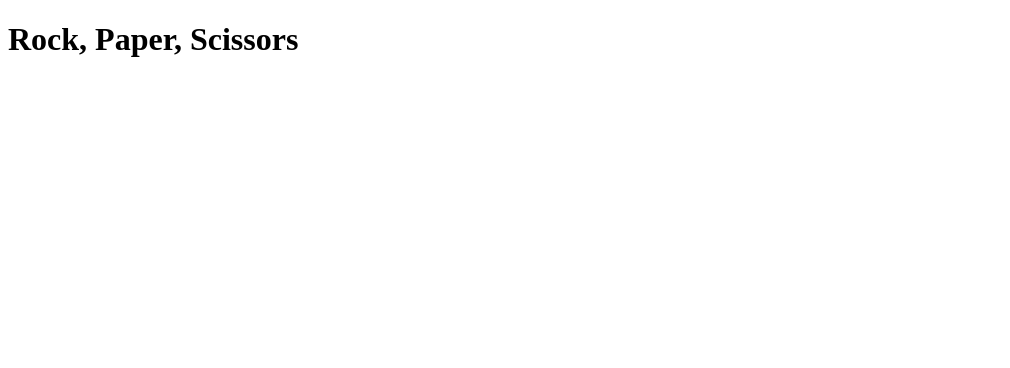
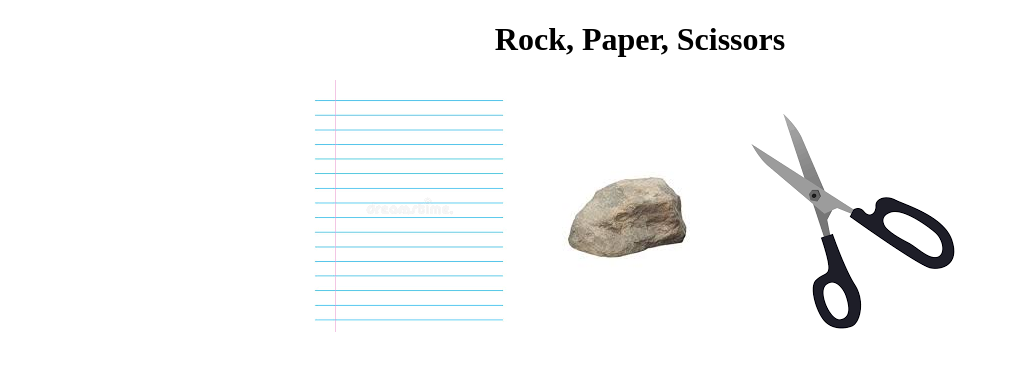
Before and after one commit to dorodev/Rock-Paper-Scissor, a plain HTML site: page index.html in a window 1280 px wide. Shown: the whole page, without its empty margins (0-1010 px from the left). Drawn offline with Linux system fonts and the light colour scheme.

Commit message:
First Commit

```diff
--- a/index.html
+++ b/index.html
@@ -9,6 +9,13 @@
     </head>
     <body>
     <h1>Rock, Paper, Scissors</h1>
+    <div class="images">
+        <img src="image/paper.png">
+        <img src="image/rock.jpg">
+        <img src="image/scissor.png">
+
+    </div>
+
         <script>
             alert("Rock, Paper, Scissors");
             let playerscore = 0;
@@ -49,7 +56,11 @@
              }else if (computerSelection == "Scissors" (playerSelection) == "paper"){
                  compScore++
                  return 'sorry, the computer won!'
-}           else return 'Invalid Entry'
+                        }
+                       else
+
+                        return 'Invalid Entry'
+        }
 console.log(playerScore)
 console.log(compScore)
 
--- a/style.css
+++ b/style.css
@@ -0,0 +1,7 @@
+h1{
+    text-align: center;
+}
+
+.images{
+    text-align: center;
+}
```
Also changed, not shown: image/paper.png (added), image/rock.jpg (added), image/scissor.png (added).
